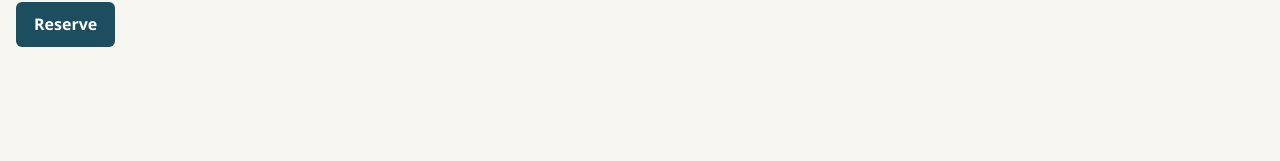
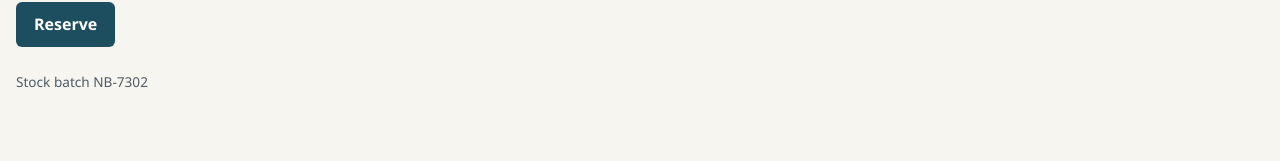
Before and after one commit to FaatehHaneef/Vanguard, a Vue app in the folder sites/northgate-library/: page /book/season-of-migration-to-the-north in a window 1280 px wide. Shown: the part 402-563 px from the top of the page. Built offline with nearby package versions, Linux system fonts and the light colour scheme.

Commit message:
feat(northgate): add the batch label to book pages

```diff
--- a/sites/northgate-library/src/styles.css
+++ b/sites/northgate-library/src/styles.css
@@ -466,3 +466,9 @@ main.wide {
 .pick-note {
   margin: 4px 0 0;
 }
+
+.stock-label {
+  margin-top: 24px;
+  color: var(--soft);
+  font-size: 0.85rem;
+}
--- a/sites/northgate-library/src/views/BookView.vue
+++ b/sites/northgate-library/src/views/BookView.vue
@@ -28,6 +28,7 @@ watchEffect(() => {
         <dd><span class="dot" :class="book.available > 0 ? 'dot-in' : 'dot-out'"></span></dd>
       </dl>
       <p><RouterLink class="button" :to="`/reserve/${book.id}`">Reserve</RouterLink></p>
+      <p class="stock-label" aria-hidden="true">Stock batch NB-7302</p>
     </div>
     <aside class="book-side" aria-labelledby="where">
       <h2 id="where">Where to find it</h2>
```
